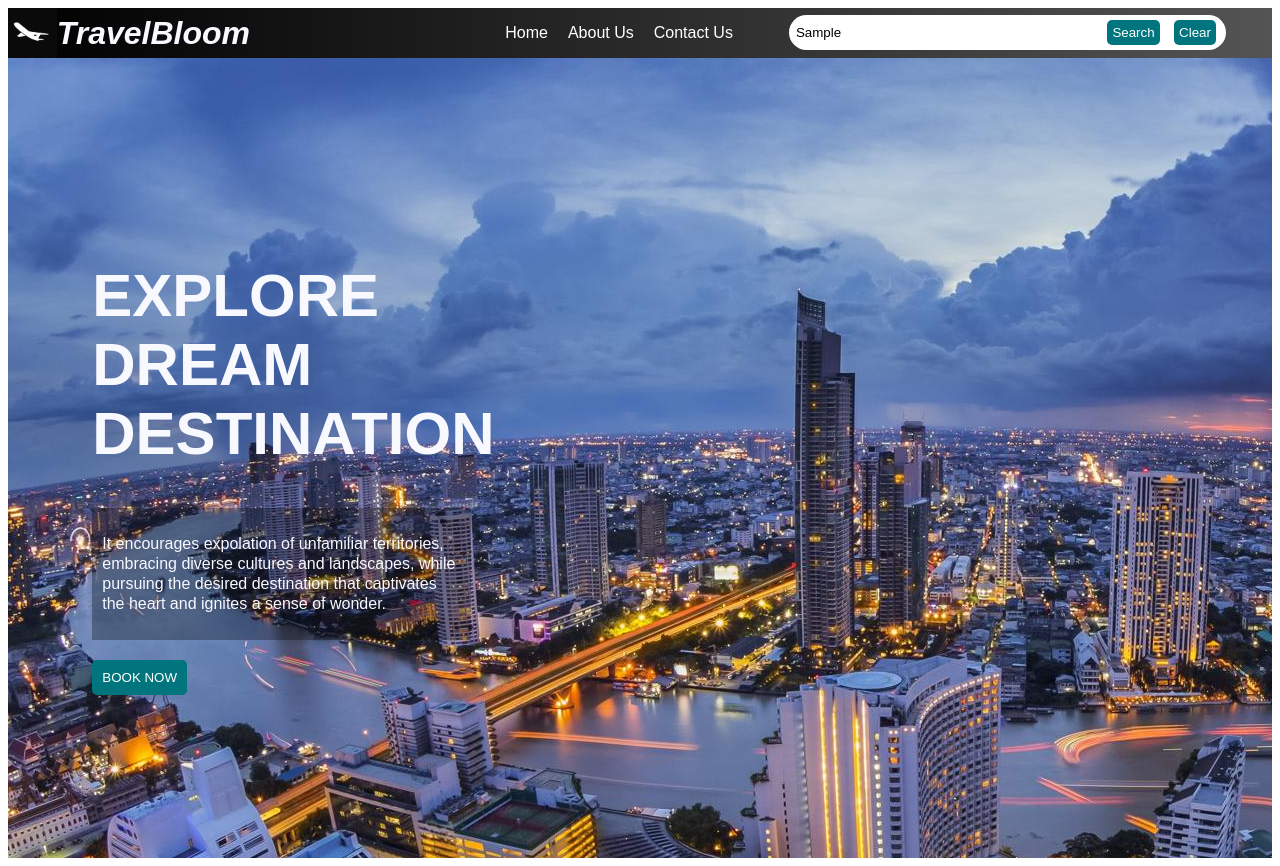
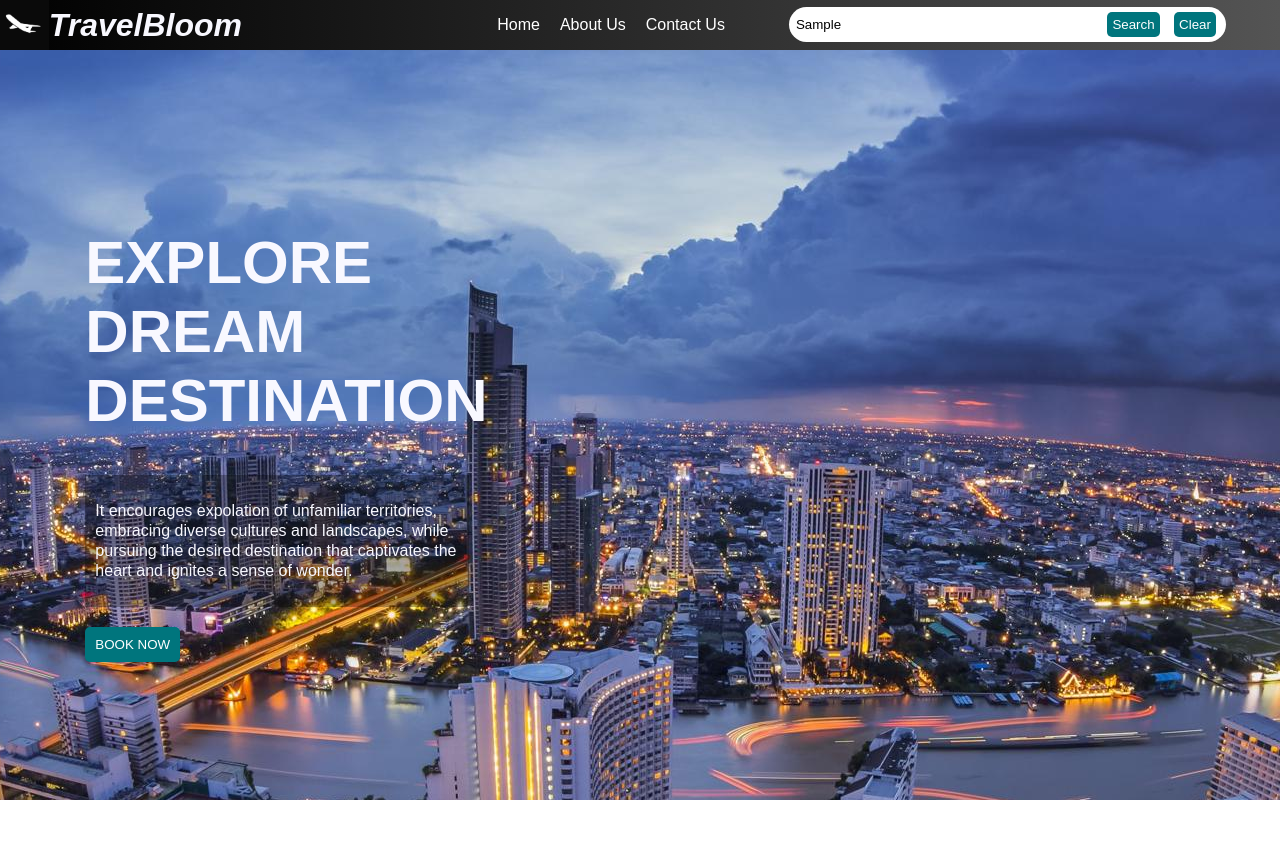
Before and after one commit to salbadr/travel_recommendations, a plain HTML site: page index.html in a window 1280 px wide. Both pictures are taken after typing "Sample" into the empty fields and a click on the button "Search". After the commit the page ends 800 px from the top, so only its background shows below. Drawn offline with Linux system fonts and the light colour scheme.

Commit message:
finished with styling of recommendations

```diff
--- a/main.css
+++ b/main.css
@@ -3,6 +3,7 @@ body {
     font-size: 16px;
     color: ghostwhite;
     line-height: 20px;
+    margin:0px;
 
 }
 
@@ -80,23 +81,26 @@ div.navigation .search button {
 }
 
 div.container {
+    min-height: calc(100vh - 50px);
+    display: flex;
     background-image: url('./images/city.jpg');
-    min-height: 100vh;
-    display: flex;
-
+    background-repeat: no-repeat;
+    background-position: top center;
+    background-color: #3f599e;
 }
 
 div.container .content {
     margin: auto;
     display: flex;
     justify-content: space-evenly;
-    align-items: center;
 }
 
 
 #search_results {
     width: 50%;
-    padding: 20px 0px
+    padding: 20px 0px 0px 0px;
+    max-height: 550px;
+    overflow-y: hidden;
 }
 
 #search_results div {
@@ -117,6 +121,7 @@ div.container .content {
 
 div.container .content .intro {
     width: 30%;
+
 }
 
 div.container .content h1 {
--- a/main.js
+++ b/main.js
@@ -1,9 +1,16 @@
 
 const submitForm = document.getElementById('submit');
 submitForm.addEventListener('submit', fetchRecommendations);
+submitForm.addEventListener('reset', clearResults);
+
+function clearResults(){
+    const searchResults = document.getElementById('search_results');
+    searchResults.innerHTML = '';
+}
 
 function fetchRecommendations(event) {
     event.preventDefault();
+    clearResults();
     const term = submitForm[0].value.toLowerCase();
 
 
@@ -14,8 +21,10 @@ function fetchRecommendations(event) {
         .then((data) => {
             for (const [key, value] of Object.entries(data)) {
                 if (key.includes(term) || term === 'country') {
-                    if (term === 'country' || term ==='countries'){
-                        handleTerms(value.cities);
+                    if (key ==='countries'){
+                        for(const country of value){
+                            handleTerms(country.cities);
+                        }
                     }
                     else{
                         handleTerms(value)
@@ -44,5 +53,7 @@ function handleTerms(list) {
 `;
         div.innerHTML = result;
         searchResults.appendChild(div);
+        searchResults.style.overflowY = 'scroll'
+
     }
 }
```
Also changed, not shown: images/tokyo.jpg (added).
